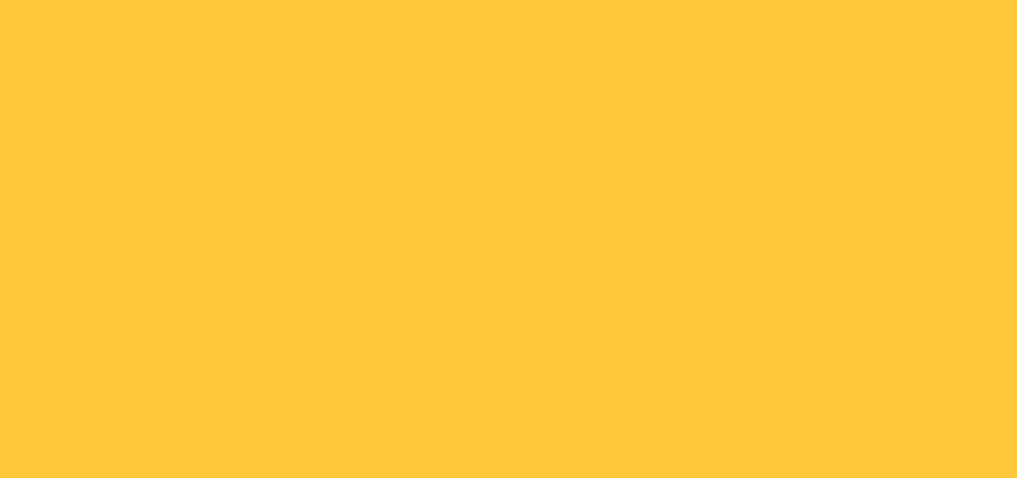
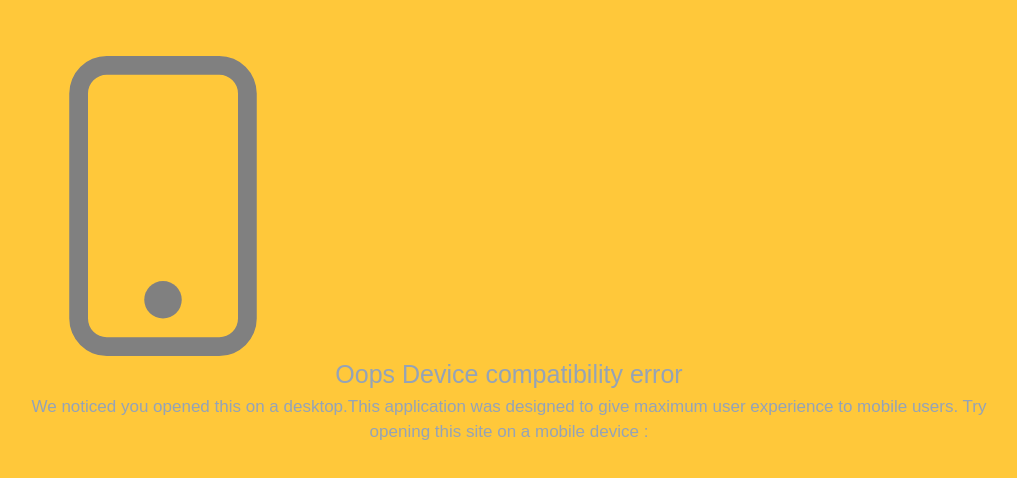
Before and after one commit to Masha-bit/Food-Court, a Next.js app: page / in a window 1280 px wide. Shown: the top 478 px of the page, without its empty margins (131-1148 px from the left). Built offline with nearby package versions, Linux system fonts and the light colour scheme.

Commit message:
created desktop view message

```diff
--- a/src/app/page.jsx
+++ b/src/app/page.jsx
@@ -5,13 +5,22 @@ import burger from '/public/asset/burger_home.png'
 import pizza from '/public/asset/pizza_home.png'
 import Image from 'next/image'
 import Button from './Button'
+import {BsPhone} from 'react-icons/bs'
 
 
 export default function Splash() {
   return (
 
 
-    <div id="main" className='h-screen w-screen bg-[#FFC83A] flex items-center justify-center'>
+    <div id="main" className='h-screen w-screen bg-[#FFC83A] flex items-center justify-center font-dongle'>
+
+      <div className='h-[90%] w-[80%] flex flex-col p-4'>
+        <div className='h-[300px] w-[300px] flex items-center justify-center'>
+          <BsPhone style={{color: 'gray'}} size={300}/>
+        </div>
+        <h1 className='mx-auto text-[25px] text-slate-400'>Oops Device compatibility error</h1>
+        <p className='text-center text-[17px] text-slate-400'>We noticed you opened this on a desktop.This application was designed to give maximum user experience to mobile users. Try opening this site on a mobile device : </p>
+      </div>
 
       {/* <div id='desktop' className='mx-auto p-8 relative top-[20%] h-[500px] w-[90%] flex flex-col items-center bg-slate-600 sm:hidden'>
          <div>ICON</div>
```
